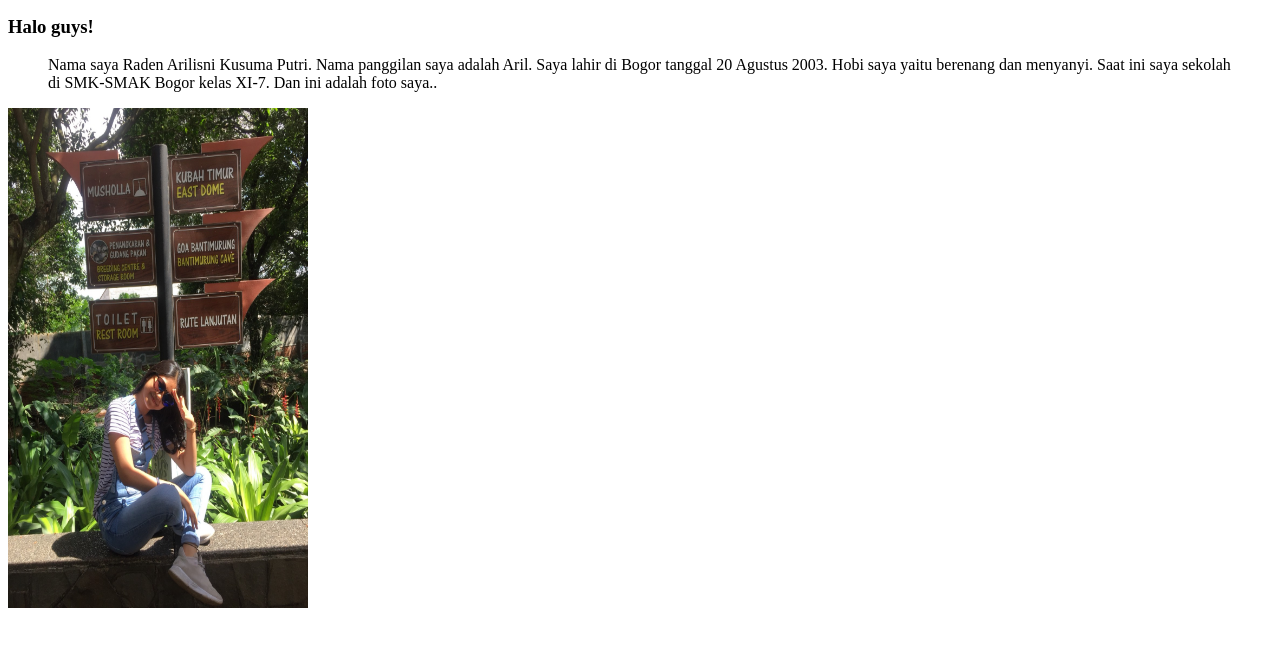
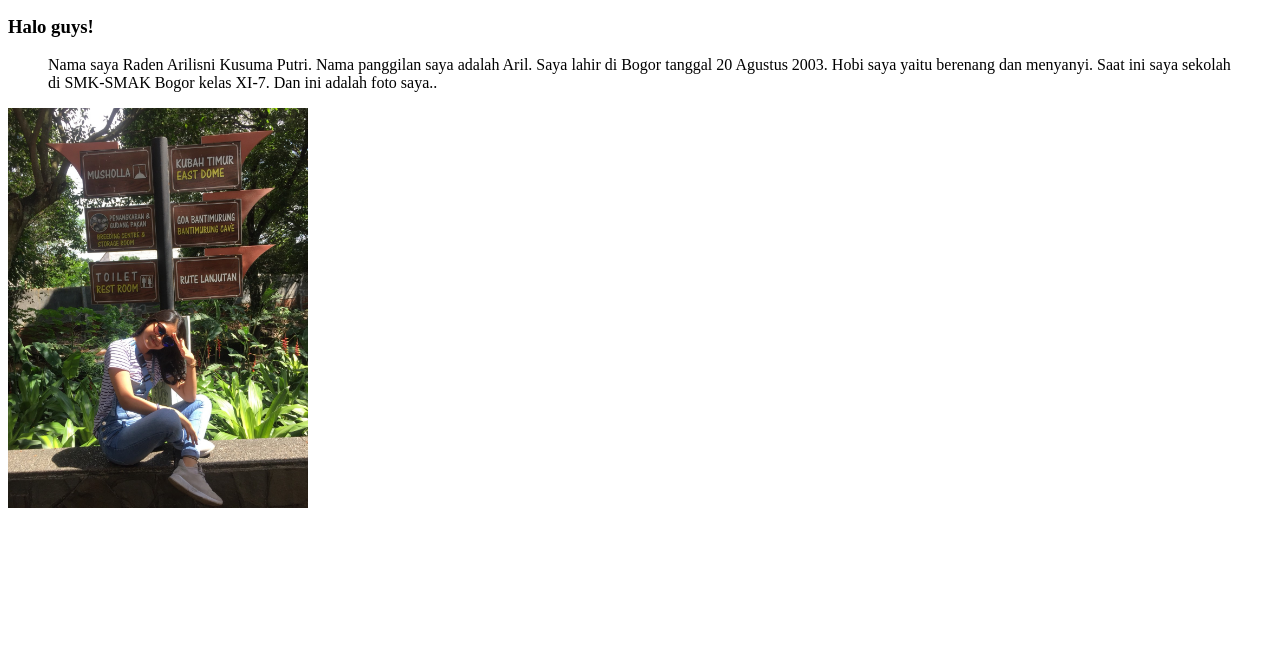
Before and after one commit to radenarilisni/radenaarilisni64.github.io, a plain HTML site: page index.html in a window 1280 px wide. Shown: the part 137-784 px from the top of the page. Drawn offline with Linux system fonts and the light colour scheme.

Commit message:
Update index.html

```diff
--- a/index.html
+++ b/index.html
@@ -14,7 +14,7 @@
 <P><h3>Halo guys!</h3></P>
 
 <p><blockquote>Nama saya Raden Arilisni Kusuma Putri. Nama panggilan saya adalah Aril. Saya lahir di Bogor tanggal 20 Agustus 2003. Hobi saya yaitu berenang dan menyanyi. Saat ini saya sekolah di SMK-SMAK Bogor kelas XI-7. Dan ini adalah foto saya..  </blockquote></p>
-<img src="arill.jpg" width="300" height="500">
+<img src="arill.jpg" width="300" height="400">
 
 
 
```
